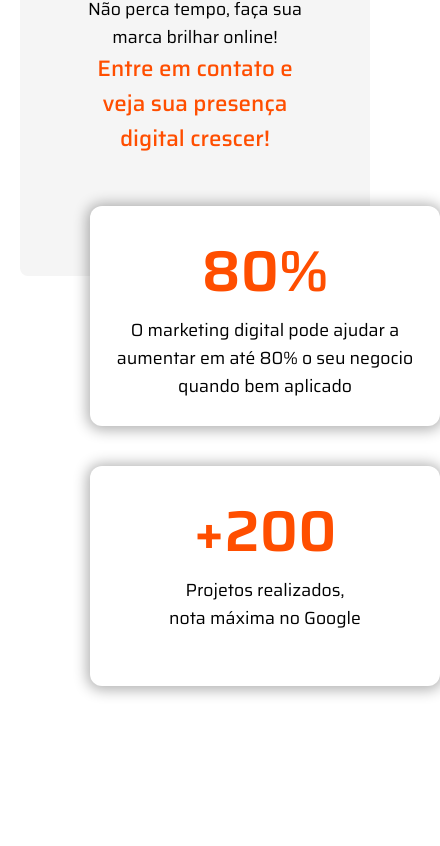
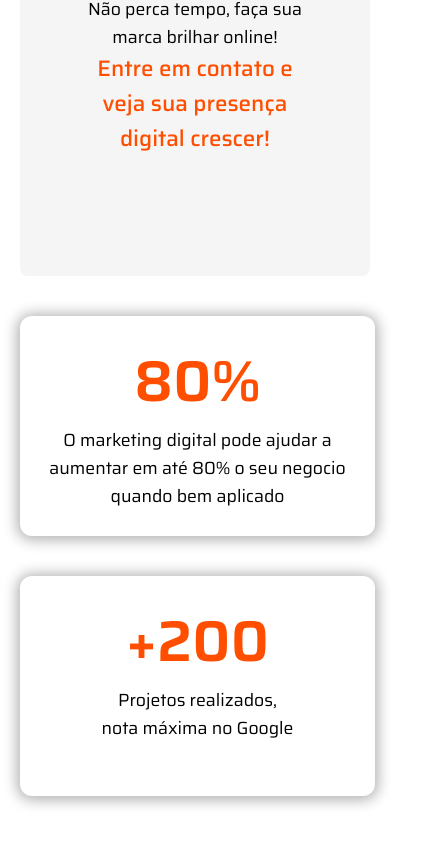
Before and after one commit to LeonardoCamposdev/avante-digital, a plain HTML site: page index.html in a window 390 px wide. Shown: the part 5873-6719 px from the top of the page, 440 px wide, since content can reach past the window. Drawn offline with Linux system fonts and the light colour scheme.

Commit message:
Update gestao-redes.css

```diff
--- a/estilos/home/gestao-redes.css
+++ b/estilos/home/gestao-redes.css
@@ -34,9 +34,10 @@
 
 
 .gestao-redes-lista{
-    display: flex;
+    display: grid;
+    grid-template-columns: auto auto;
     gap: 40px;
-    flex-wrap: wrap;
+    justify-content: start
 }
 
 .gestao-redes-lista li{
@@ -47,7 +48,7 @@
     box-shadow: 0px 1px 14px 3px #0000004f;
     position: relative;
     top: -70px;
-    left: 70px;
+    left: 75px;
     width: 315px;
     height: 180px;
 }
@@ -63,3 +64,17 @@
     text-align: center;
     margin-bottom: 60px;
 }
+
+@media (max-width:980px){
+
+.gestao-redes-lista{
+    display: grid;
+    grid-template-columns: 1fr;
+    justify-items: center;
+    margin-top: 40px;
+}
+
+.gestao-redes-lista li{
+    position: inherit;
+}
+}
```
